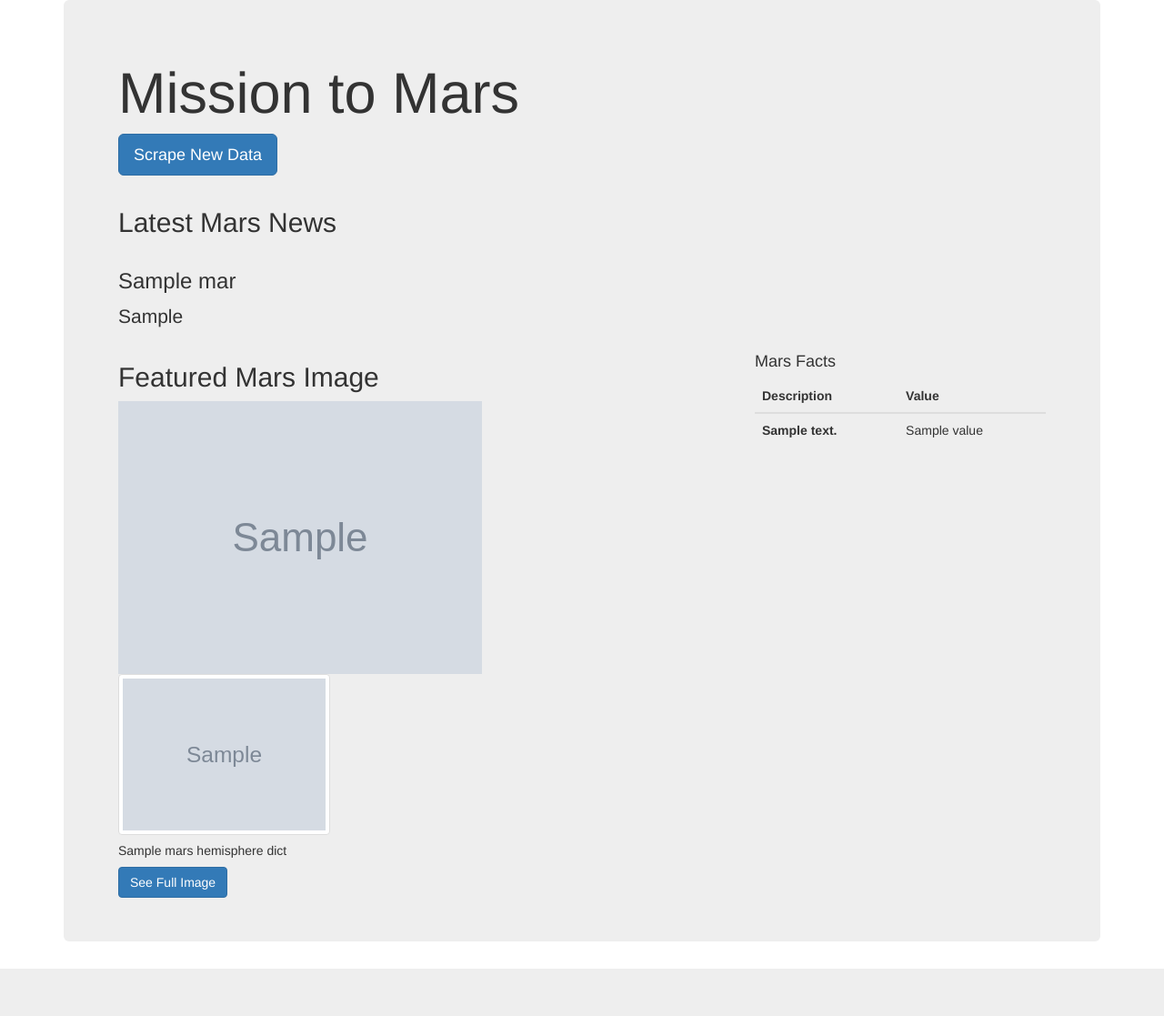
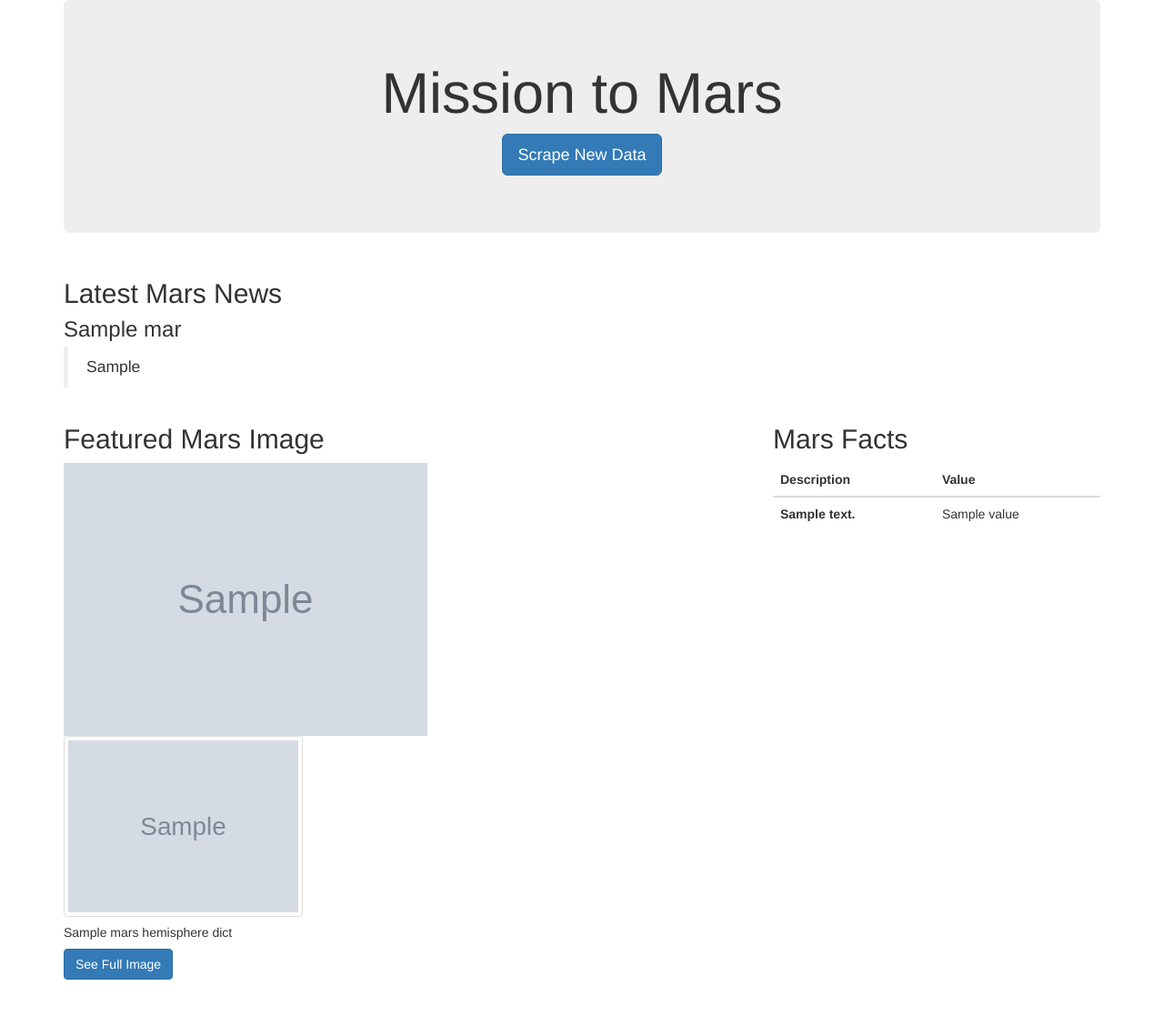
Before and after one commit to berndab/mission_to_mars, a Flask app: page / in a window 1280 px wide. Shown: the whole page at 91% size. Before the commit the page ends 1065 px from the top, so only its background shows below. Run offline with Flask 2, Linux system fonts and the light colour scheme; grey boxes marked "Sample" are stand-in pictures; a database or web service that is not in the repository returns one stand-in record (values such as "Sample title"); some libraries are stand-ins or nearby versions.

Commit message:
fixed errors in the layout added comments

```diff
--- a/templates/index.html
+++ b/templates/index.html
@@ -9,26 +9,30 @@
 </head>
 <body>
     <div class="container">
-        <div class="jumbotron text-left">
+        <div class="jumbotron text-center">
             <h1>Mission to Mars</h1>
             <p>
                 <a class="btn btn-primary btn-lg" href="/scrape" role="button">Scrape New Data</a>
             </p>
-            <!-- Mars News -->
+        </div>
+        <!-- Mars News Section -->
         <div class="row" id="mars-news">
             <div class="col-md-12">
-                    <h2>Latest Mars News</h2>
-                    <!-- ***** Added bootstrap media block ***** -->
                 <div class="media">
                     <div class="media-body">
-                            <h3 class="mt-0">{{mars.news_title}}</h3>
+                        <h2>Latest Mars News</h2>
+                        <h3 class="media-heading">{{mars.news_title}}</h3>
+                        <!-- ***** Added bootstrap block quote ***** -->
+                        <blockquote class="blockquote">
                             <p class="mb-0">{{ mars.news_paragraph }}</p>
+                        </blockquote>
                     </div>
                 </div>
             </div>
         </div>
-            <!-- Section for Featured Image and Facts table -->
+        <!-- Mars Featured Image and Facts Table Section -->
         <div class="row" id="mars-featured-image">
+            <!-- Mars Featured Image -->
             <div class="col-md-8">
                 <h2>Featured Mars Image</h2>
                 <!-- if images is False/None/non-existent, then default to error message -->
@@ -40,7 +44,7 @@
             </div>
             <!-- Mars Facts -->
             <div class="col-md-4">
-                    <h4>Mars Facts</h4>
+                <h2>Mars Facts</h2>
                 <!-- ***** Added bootstrap table ***** -->
                 <table class="table">
                     <thead>
@@ -60,7 +64,9 @@
                 </table>
             </div>
         </div>
+        <!-- Mars Hemisphere Image Section -->
         <div class="row" id="mars-hemisphere-images">
+            <!-- One Mars Hemisphere Image Section -->
             {%for mars_hemisphere_dict in mars.hemispheres%}
             <div class="col-md-3">
                 <!-- ***** Added bootstrap card container ***** -->
@@ -79,6 +85,7 @@
             {%endfor%}
         </div>
     </div>
-    </div>
+    <br/> <!-- Adding space at the bottom of the page -->
+    <br/>
 </body>
 </html>
```
Lines whose indentation alone changed are shown as unchanged.
